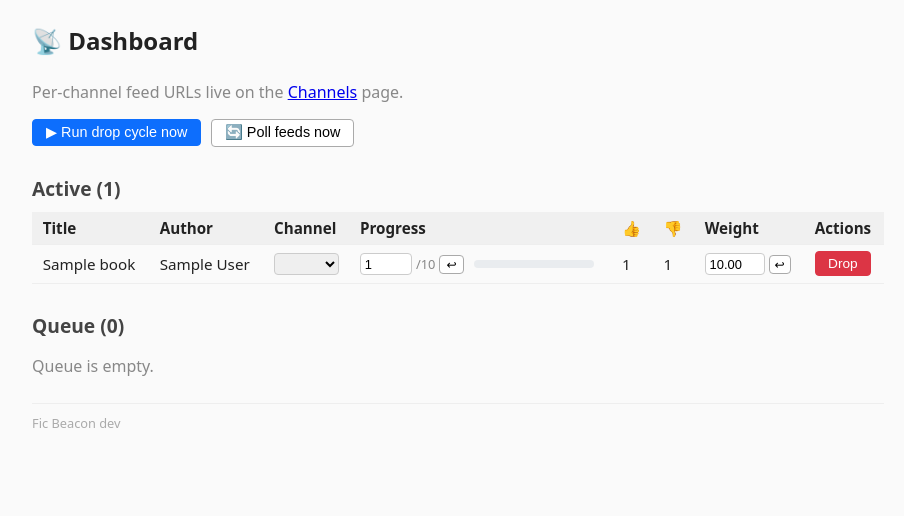
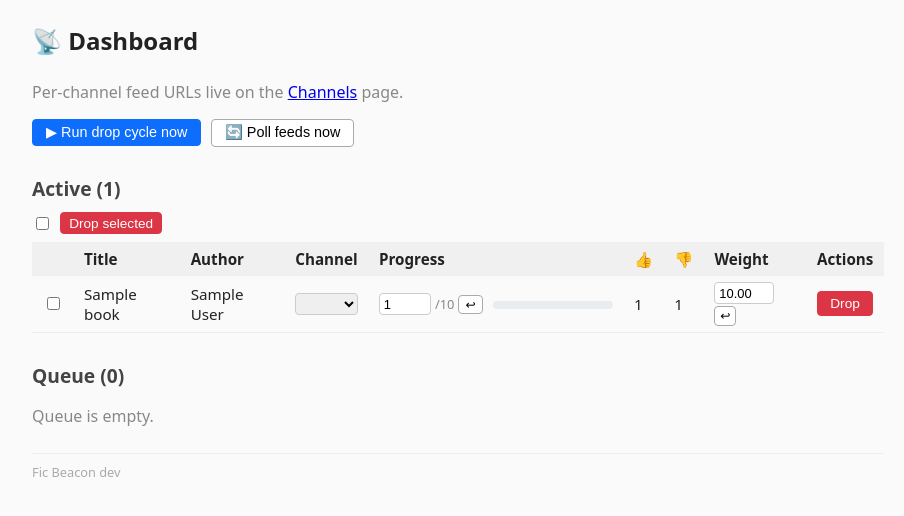
Before and after one commit to Similacrest/fic-beacon, a FastAPI app: page /admin/ in a window 1280 px wide. Shown: the part 63-579 px from the top of the page, without its empty margins (182-1086 px from the left). Run offline with FastAPI, Linux system fonts and the light colour scheme; tables that the repository leaves empty hold one stand-in row (values such as "Sample post"); lists and menus that the app fills with data are empty; some libraries are stand-ins or nearby versions.

Commit message:
fix: nested-form batch bug, inbox hard-delete, Active+Ongoing batch ops
Root cause: HTML ignores nested <form> tags — individual action buttons
inside a wrapping batch form accidentally submitted the outer batch form,
which required book_ids and errored when none were checked.

Fix for all sections: batch <form> is placed OUTSIDE its table; checkboxes
use the form= attribute to associate with the batch form without being
nested inside it. Individual action buttons now have their own standalone
forms that work correctly.

Specific changes:
- Inbox "Remove selected" → POST /admin/ongoing/batch-delete (hard-delete,
  not soft-drop — inbox items are unvetted OPML feeds, not active reading)
- Inbox_books query now filters status != dropped so assigned/removed books
  disappear immediately
- Active table: add batch-drop checkboxes + "Drop selected" (new)
- Queue table: same nested-form fix, checkboxes now use form= attribute
- Ongoing Feeds page: batch-delete form + checkboxes + select-all
- Add POST /admin/ongoing/batch-delete endpoint
- batchConfirm(checkClass, msg) now looks up by CSS class, not by querying
  inside the form element (which no longer contains the checkboxes)

Co-Authored-By: Claude Sonnet 4.6 <noreply@anthropic.com>

```diff
--- a/app/routers/admin.py
+++ b/app/routers/admin.py
@@ -34,7 +34,9 @@ def dashboard(request: Request, db: Session = Depends(get_db)) -> HTMLResponse:
     # Sources in the Inbox channel (unassigned after OPML import).
     inbox_channel = db.query(Channel).filter(Channel.slug == INBOX_CHANNEL_SLUG).first()
     inbox_books = (
-        db.query(Book).filter(Book.channel_id == inbox_channel.id).all()
+        db.query(Book)
+        .filter(Book.channel_id == inbox_channel.id, Book.status != BookStatus.dropped)
+        .all()
         if inbox_channel else []
     )
     cfg = db.get(Config, 1)
--- a/app/templates/admin/index.html
+++ b/app/templates/admin/index.html
@@ -101,16 +101,16 @@
       {% endfor %}
     </select>
     <button class="btn btn-primary" type="submit" style="font-size:.85em; padding:.2em .6em"
-          onclick="return batchConfirm('inbox-assign-form', 'Assign selected to channel?')">
+            onclick="return batchConfirm('inbox-check', 'Assign selected to channel?')">
       Assign selected
     </button>
-  <button class="btn btn-danger" type="submit"
-          formaction="/admin/books/batch-drop"
+    <button class="btn btn-danger" type="submit" formaction="/admin/ongoing/batch-delete"
             style="font-size:.85em; padding:.2em .6em"
-          onclick="return batchConfirm('inbox-assign-form', 'Drop selected inbox items?')">
-    Drop selected
+            onclick="return batchConfirm('inbox-check', 'Remove selected from inbox entirely?')">
+      Remove selected
     </button>
   </div>
+</form>
 <table>
   <thead><tr>
     <th></th><th>Title</th><th>Feed URL</th><th>Actions</th>
@@ -120,7 +120,7 @@
   <tr>
     <td>
       <input type="checkbox" name="book_ids" value="{{ book.id }}"
-             class="inbox-check" id="ic-{{ book.id }}">
+             class="inbox-check" id="ic-{{ book.id }}" form="inbox-assign-form">
     </td>
     <td><label for="ic-{{ book.id }}" style="cursor:pointer; font-weight:normal">{{ book.title }}</label></td>
     <td style="font-size:.8em; max-width:260px; overflow:hidden; text-overflow:ellipsis; white-space:nowrap">
@@ -136,18 +136,27 @@
   {% endfor %}
   </tbody>
 </table>
-</form>
 {% endif %}
 
 <h2>Active ({{ active|length }})</h2>
 {% if active %}
+<form method="post" action="/admin/books/batch-drop" id="active-batch-form">
+  <div style="margin-bottom:.5em; display:flex; gap:.5em; align-items:center">
+    <input type="checkbox" id="active-check-all" title="Select all">
+    <button class="btn btn-danger" type="submit" style="font-size:.85em; padding:.2em .6em"
+            onclick="return batchConfirm('active-check', 'Drop selected active books?')">
+      Drop selected
+    </button>
+  </div>
+</form>
 <table>
   <thead><tr>
-    <th>Title</th><th>Author</th><th>Channel</th><th>Progress</th><th>👍</th><th>👎</th><th>Weight</th><th>Actions</th>
+    <th></th><th>Title</th><th>Author</th><th>Channel</th><th>Progress</th><th>👍</th><th>👎</th><th>Weight</th><th>Actions</th>
   </tr></thead>
   <tbody>
   {% for book in active %}
   <tr>
+    <td><input type="checkbox" name="book_ids" value="{{ book.id }}" class="active-check" form="active-batch-form"></td>
     <td>
       {{ book.title }}
       {% if book.kind.value == 'ongoing' %}<span class="badge badge-active" style="font-size:.7em; padding:.1em .4em">ongoing</span>{% endif %}
@@ -177,10 +186,11 @@
   <div style="margin-bottom:.5em; display:flex; gap:.5em; align-items:center">
     <input type="checkbox" id="queue-check-all" title="Select all">
     <button class="btn btn-danger" type="submit" style="font-size:.85em; padding:.2em .6em"
-          onclick="return batchConfirm('queue-batch-form', 'Drop selected queued items?')">
+            onclick="return batchConfirm('queue-check', 'Drop selected queued items?')">
       Drop selected
     </button>
   </div>
+</form>
 <table>
   <thead><tr>
     <th></th><th>#</th><th>Title</th><th>Author</th><th>Channel</th><th>Progress</th><th>Weight</th><th>Source</th><th>Actions</th>
@@ -188,7 +198,7 @@
   <tbody>
   {% for book in queued %}
   <tr>
-    <td><input type="checkbox" name="book_ids" value="{{ book.id }}" class="queue-check"></td>
+    <td><input type="checkbox" name="book_ids" value="{{ book.id }}" class="queue-check" form="queue-batch-form"></td>
     <td>{{ loop.index }}</td>
     <td>
       {{ book.title }}
@@ -216,7 +226,6 @@
   {% endfor %}
   </tbody>
 </table>
-</form>
 {% else %}
 <p style="color:#888">Queue is empty.</p>
 {% endif %}
@@ -269,10 +278,8 @@
 {% endif %}
 
 <script>
-function batchConfirm(formId, msg) {
-  const form = document.getElementById(formId);
-  if (!form) return false;
-  const checked = form.querySelectorAll('input[name=book_ids]:checked');
+function batchConfirm(checkClass, msg) {
+  const checked = document.querySelectorAll('.' + checkClass + ':checked');
   if (!checked.length) return false;
   return confirm(msg);
 }
@@ -284,6 +291,7 @@ function wireSelectAll(allId, checkClass) {
   });
 }
 wireSelectAll('inbox-check-all', 'inbox-check');
+wireSelectAll('active-check-all', 'active-check');
 wireSelectAll('queue-check-all', 'queue-check');
 </script>
 {% endblock %}
```
Also changed, not shown: app/routers/ongoing.py (+19 -0 lines), app/templates/admin/ongoing.html (+21 -1 lines). Lines whose indentation alone changed are shown as unchanged.
